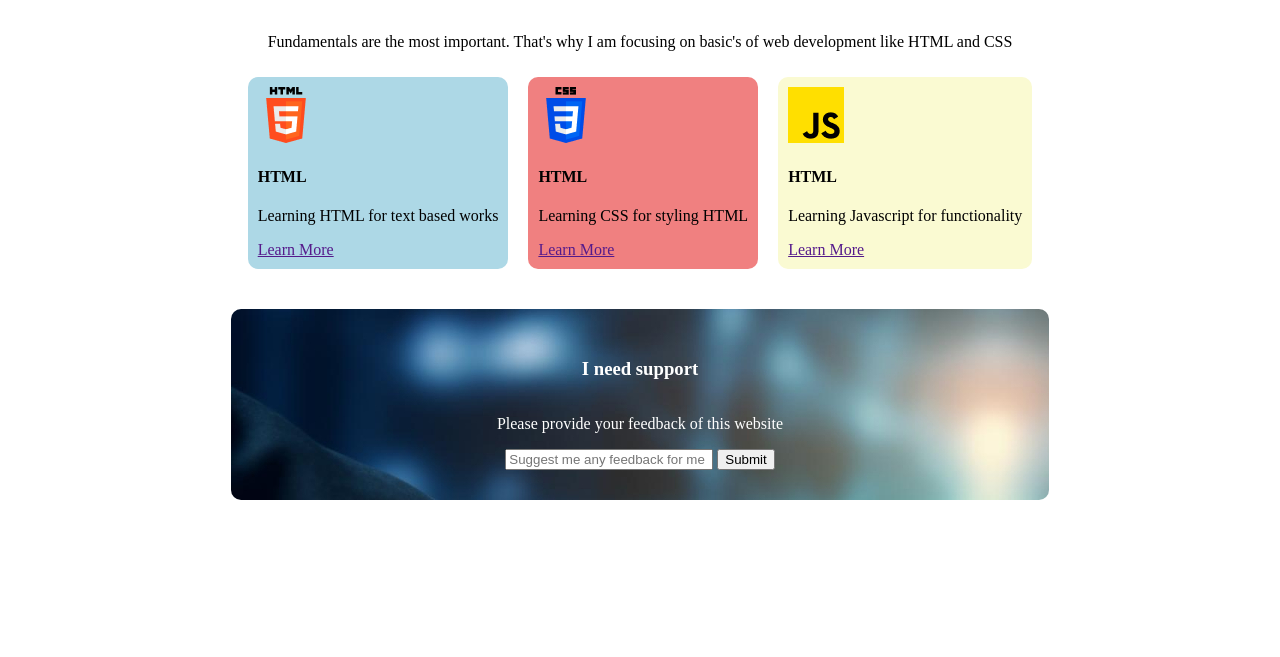
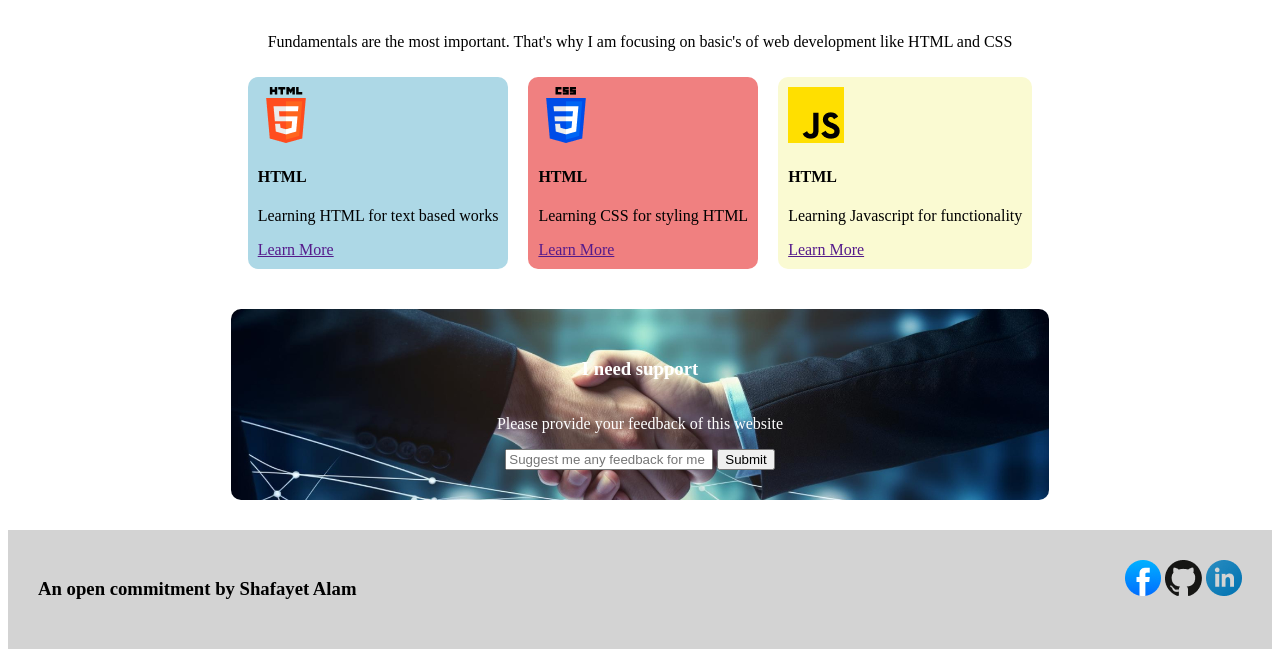
Before and after one commit to shafayetxyz/basic-html-css, a plain HTML site: page index.html in a window 1280 px wide. Shown: the part 2071-2728 px from the top of the page. Before the commit the page ends 2609 px from the top, so only its background shows below. Drawn offline with Linux system fonts and the light colour scheme.

Commit message:
Total basic Structure

```diff
--- a/index.html
+++ b/index.html
@@ -83,7 +83,7 @@
                     <a href="">Learn More</a>
                 </div>
             </div>
-            <div style="background-image: url(assets/handshake.jpg); border-radius: 10px; padding: 30px; margin: 30px; display: flex; align-items: center; flex-direction: column; min-width: 60%;">
+            <div style="background-image: url(assets/handshake.jpg); border-radius: 10px; padding: 30px; margin: 30px; display: flex; align-items: center; flex-direction: column; min-width: 60%; background-position: center; background-size: cover;">
                 <H3 style="color: white;">I need support</H3>
                 <p style="color: white;">Please provide your feedback of this website</p>
                 <div>
@@ -93,8 +93,13 @@
             </div>
         </section>
     </main>
-    <footer>
-
+    <footer id="footer" style="display: flex; justify-content: space-between; background-color: lightgray; padding: 30px; margin: 0px;">
+        <h3>An open commitment by Shafayet Alam</h3>
+        <div>
+            <a href="https://www.facebook.com/shafayet.xyz" target="_blank"><img src="assets/facebook.png"></a>
+            <a href="https://github.com/shafayetxyz" target="_blank"><img src="assets/github.png"></a>
+            <a href="https://www.linkedin.com/in/shafayetalam" target="_blank"><img src="assets/linkedin-icon 1.png"></a>
+        </div>
     </footer>
 </body>
 </html>
```
